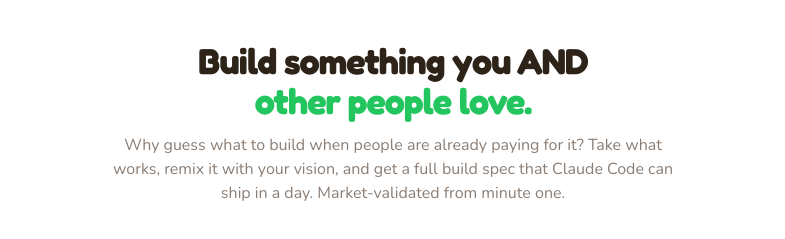
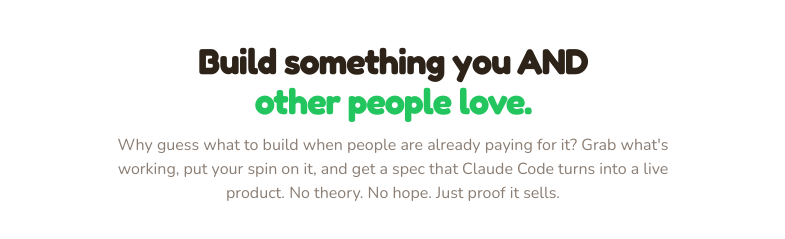
Before and after one commit to lordshua1337/cash-cow, a Next.js app: page / in a window 1280 px wide. Shown: the part 4220-4459 px from the top of the page, without its empty margins (247-1032 px from the left). Built offline with nearby package versions, Linux system fonts and the light colour scheme.

Commit message:
fix: spec preview copy variation 3

```diff
--- a/src/app/page.tsx
+++ b/src/app/page.tsx
@@ -647,9 +647,9 @@ export default function LandingPage() {
               <span style={{ color: 'var(--cash)' }}>other people love.</span>
             </h2>
             <p className="text-base max-w-xl mx-auto" style={{ color: 'var(--brown-muted)' }}>
-              Why guess what to build when people are already paying for it? Take what works,
-              remix it with your vision, and get a full build spec that Claude Code can ship in a day.
-              Market-validated from minute one.
+              Why guess what to build when people are already paying for it? Grab what&apos;s working,
+              put your spin on it, and get a spec that Claude Code turns into a live product.
+              No theory. No hope. Just proof it sells.
             </p>
             <Image
               src="/step-4.png"
```
